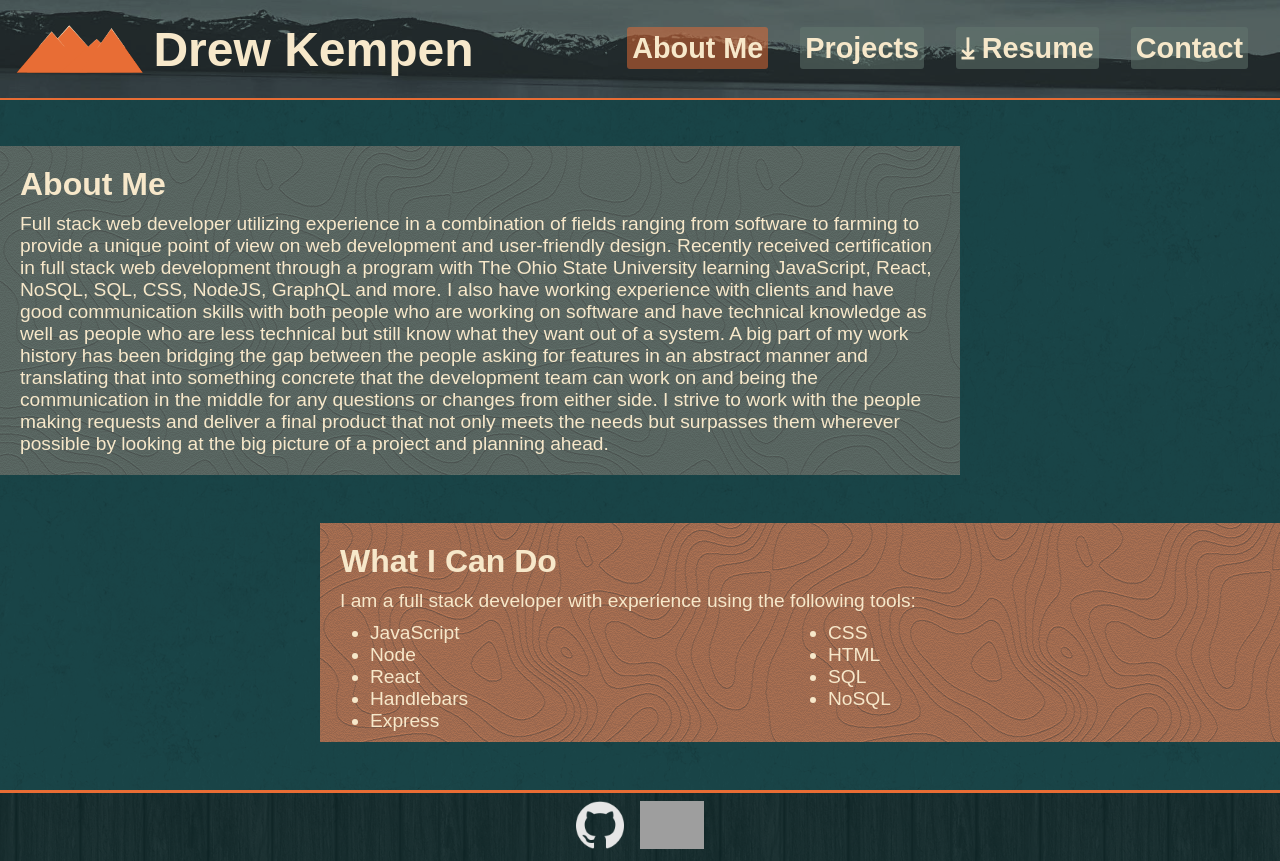
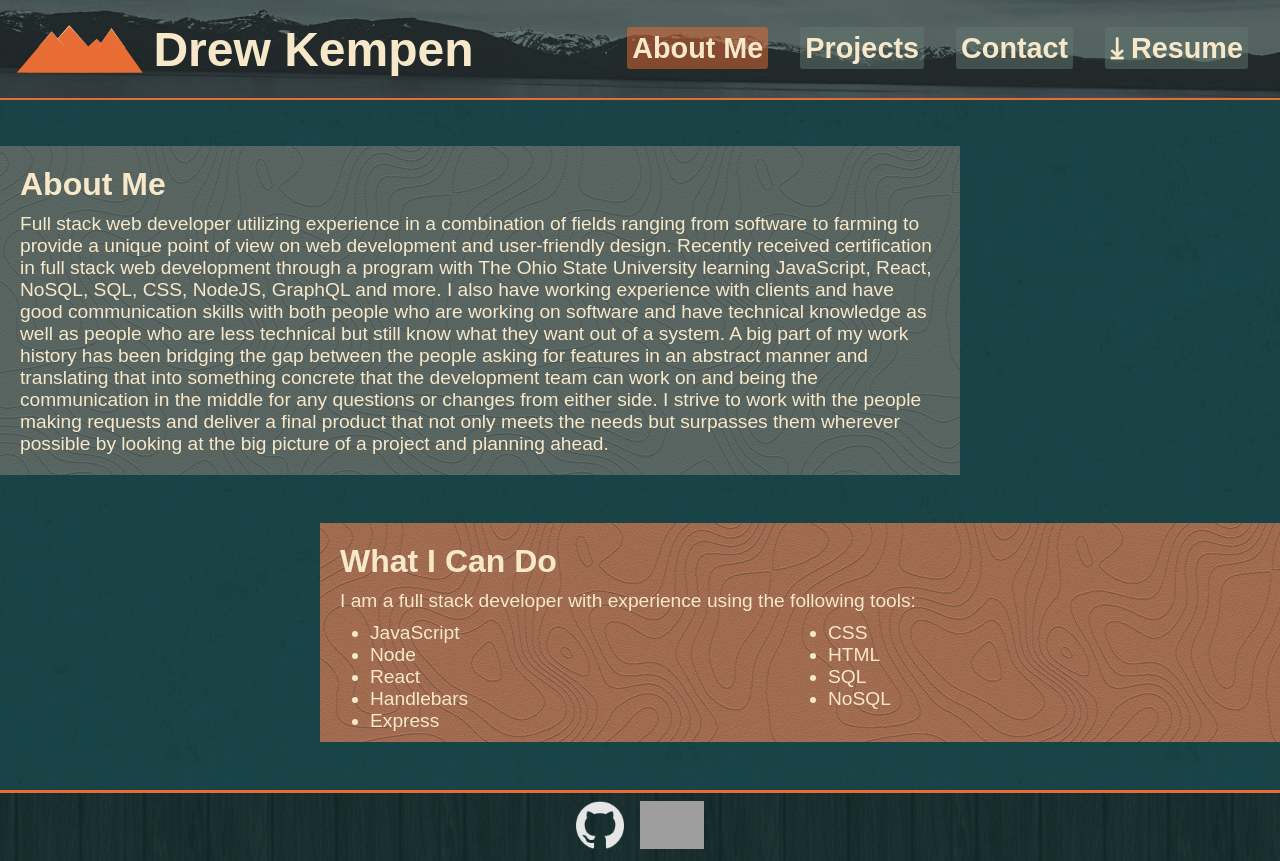
Before and after one commit to dkempen98/drew-kempen-react-portfolio, a React (Create React App) app in the folder my-app/: page / in a window 1280 px wide. Built offline with nearby package versions, Linux system fonts and the light colour scheme; grey boxes are pictures that could not be loaded; the HTML template or start-up script is replaced by a standard one.

Commit message:
Fix a link and re-align the nav-bar

```diff
--- a/my-app/src/components/NavItems.js
+++ b/my-app/src/components/NavItems.js
@@ -35,11 +35,6 @@ function NavList({ currentPage, changePage }) {
                         </a>
                     </li>
                     <li className="nav-items">
-                        <a download={'drew-kempen-resume'} href={resume} className='nav-text'>
-                        &#10515; Resume
-                        </a>
-                    </li>
-                    <li className="nav-items">
                         <a
                         href="#contact"
                         onClick={() => changePage('Contact')}
@@ -48,6 +43,11 @@ function NavList({ currentPage, changePage }) {
                         Contact
                         </a>
                     </li>
+                    <li className="nav-items">
+                        <a download={'drew-kempen-resume'} href={resume} className='nav-text'>
+                        &#10515; Resume
+                        </a>
+                    </li>
                 </ul>
             </nav>
       );
--- a/my-app/src/components/pages/Projects.js
+++ b/my-app/src/components/pages/Projects.js
@@ -36,7 +36,7 @@ export default function Projects() {
                         </div>
                         <div className='project-footer'>
                             Stat Tracker
-                            <a href='https://github.com/G3TSN1P3D/glowing-broccoli' target={'_blank'}>
+                            <a href='https://github.com/dkempen98/slugger-stats' target={'_blank'}>
                                 <img className='git-logo' src={git}></img>
                             </a>
                         </div>
```
